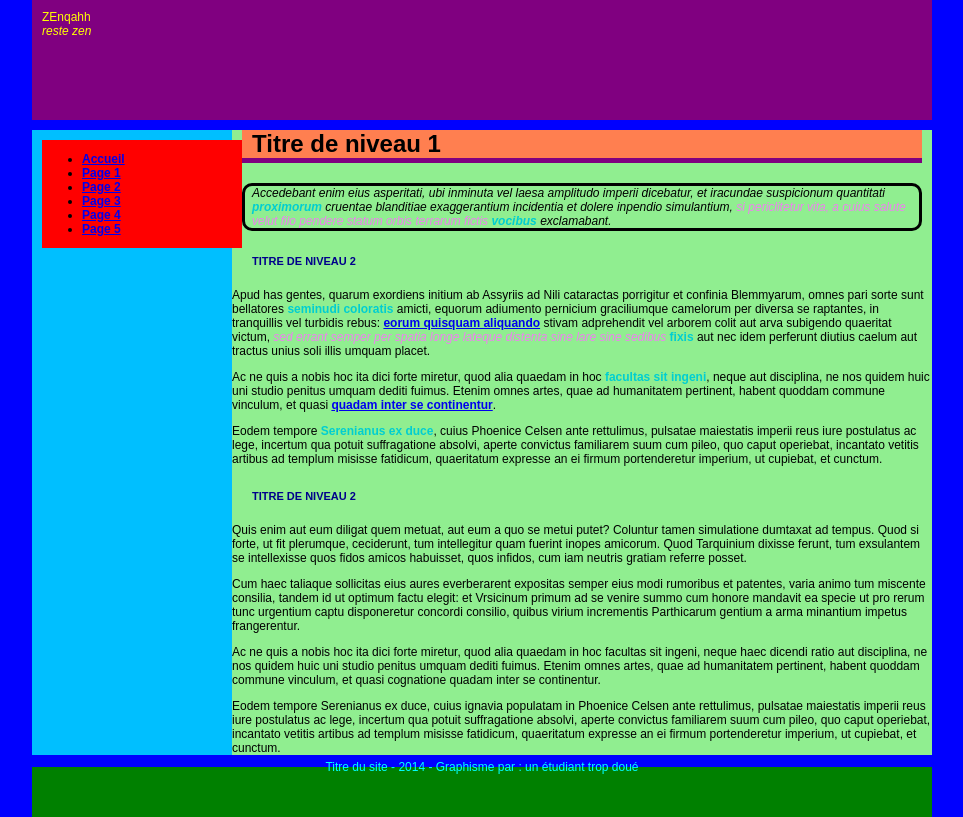
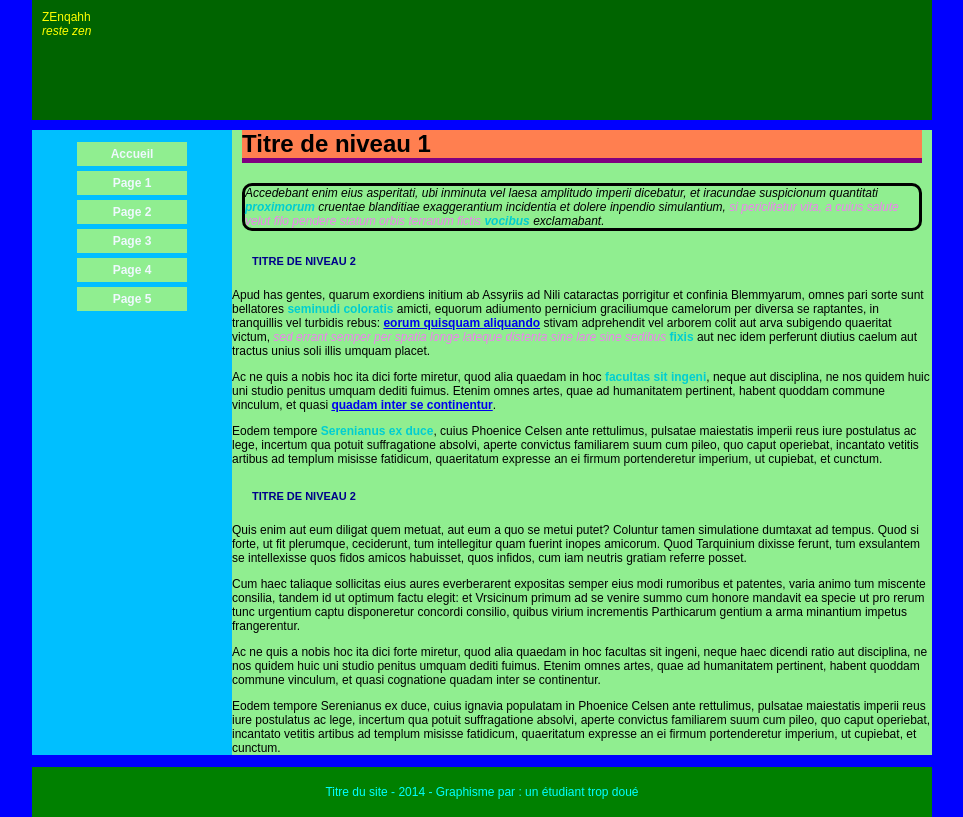
Before and after one commit to Zenqahh/Mise-en-forme-en-CSS, a plain HTML site: page index.html in a window 1280 px wide. Shown: the whole page, without its empty margins (158-1121 px from the left). Drawn offline with Linux system fonts and the light colour scheme.

Commit message:
completed

```diff
--- a/index.html
+++ b/index.html
@@ -15,12 +15,12 @@
             <div class="colonnes">
                 <div class="colonne_menu">
                     <ul>
-                        <li><a href="#">Accueil</a></li>
-                        <li><a href="#">Page 1</a></li>
-                        <li><a href="#">Page 2</a></li>
-                        <li><a href="#">Page 3</a></li>
-                        <li><a href="#">Page 4</a></li>
-                        <li><a href="#">Page 5</a></li>
+                        <li><a class="menu"href="#">Accueil</a></li>
+                        <li><a class="menu"href="#">Page 1</a></li>
+                        <li><a class="menu"href="#">Page 2</a></li>
+                        <li><a class="menu"href="#">Page 3</a></li>
+                        <li><a class="menu"href="#">Page 4</a></li>
+                        <li><a class="menu"href="#">Page 5</a></li>
                     </ul>
                 </div>
                 <div class="colonne_contenu">
--- a/main.css
+++ b/main.css
@@ -33,28 +33,29 @@ body{
     margin: 0px;
     padding: 0px;
 }
-.page {
-
-}
 .entete{
-    background-color: purple;
+    background-color: darkgreen;
     padding: 10px;
 }
 .colonnes {
     background-color: deepskyblue;
+
+
 }
 .colonne_menu{
-    background-color: red;
-    margin: 10px;
+    background-color: deepskyblue;
+    text-align: center;
+
 }
 .colonne_contenu {
     background-color: lightgreen;
+
 }
 .pieddepage{
     background-color: green;
     color: aqua;
     text-align: center;
-    line-height: 0%;
+    line-height: 50px;
 }
 .titre{
 font-size: 12px;
@@ -105,3 +106,26 @@ a:hover{
     text-decoration: none;
 
 }
+.colonne_menu li{
+    list-style-type: none;
+    background-color: lightgreen;
+    margin: 5px;
+    padding:5px;
+    width: 100px;
+    text-align: center;
+
+
+}
+.colonne_menu li:hover{
+    background-color: black;
+}
+.menu{
+    color: aliceblue;
+    text-decoration: none;
+    display: block;
+}
+
+.menu:hover{
+    color: darkturquoise;
+    text-decoration: none;
+}
```
